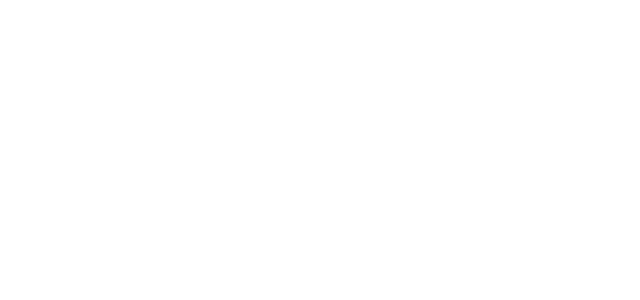
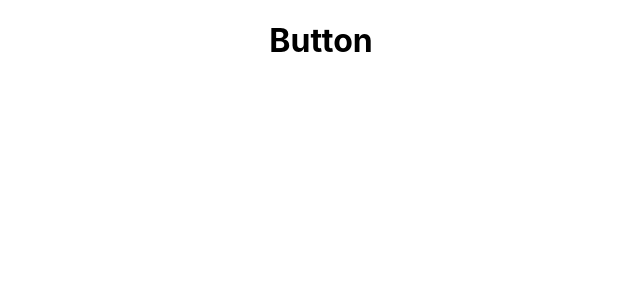
Before and after one commit to controlplusn/budget-tracker, a React (Create React App) app: page / in a window 1280 px wide. Shown: the top 300 px of the page, without its empty margins (319-959 px from the left). Built offline with nearby package versions, Linux system fonts and the light colour scheme.

Commit message:
Add button component

```diff
--- a/src/App.js
+++ b/src/App.js
@@ -1,9 +1,10 @@
-import logo from './logo.svg';
 import './App.css';
+import Button from './components/ui/Button'
 
 function App() {
   return (
     <div className="App">
+      <Button />
     </div>
   );
 }
--- /dev/null
+++ b/src/components/ui/Button.js
@@ -0,0 +1,8 @@
+
+const Button = () => {
+    return (
+        <h1>Button</h1>
+    )
+}
+
+export default Button;
```
